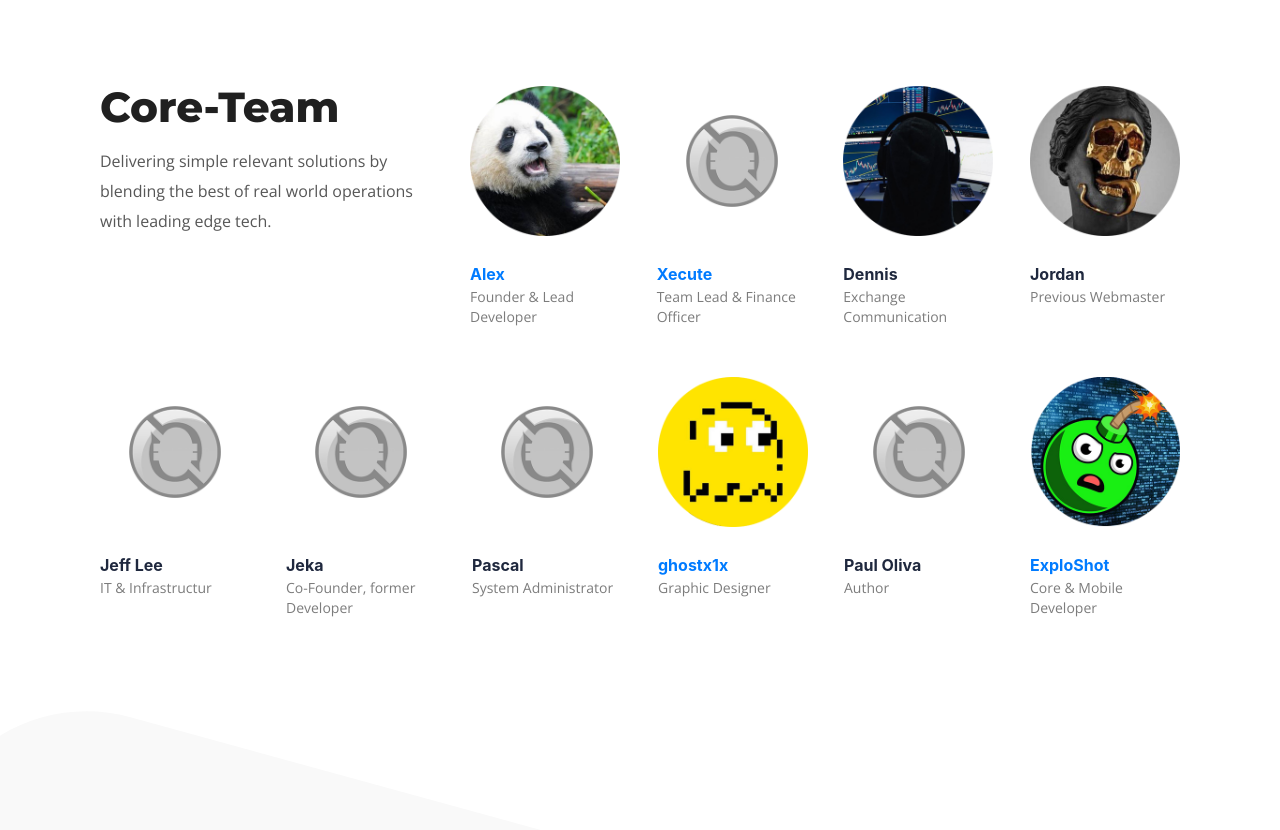
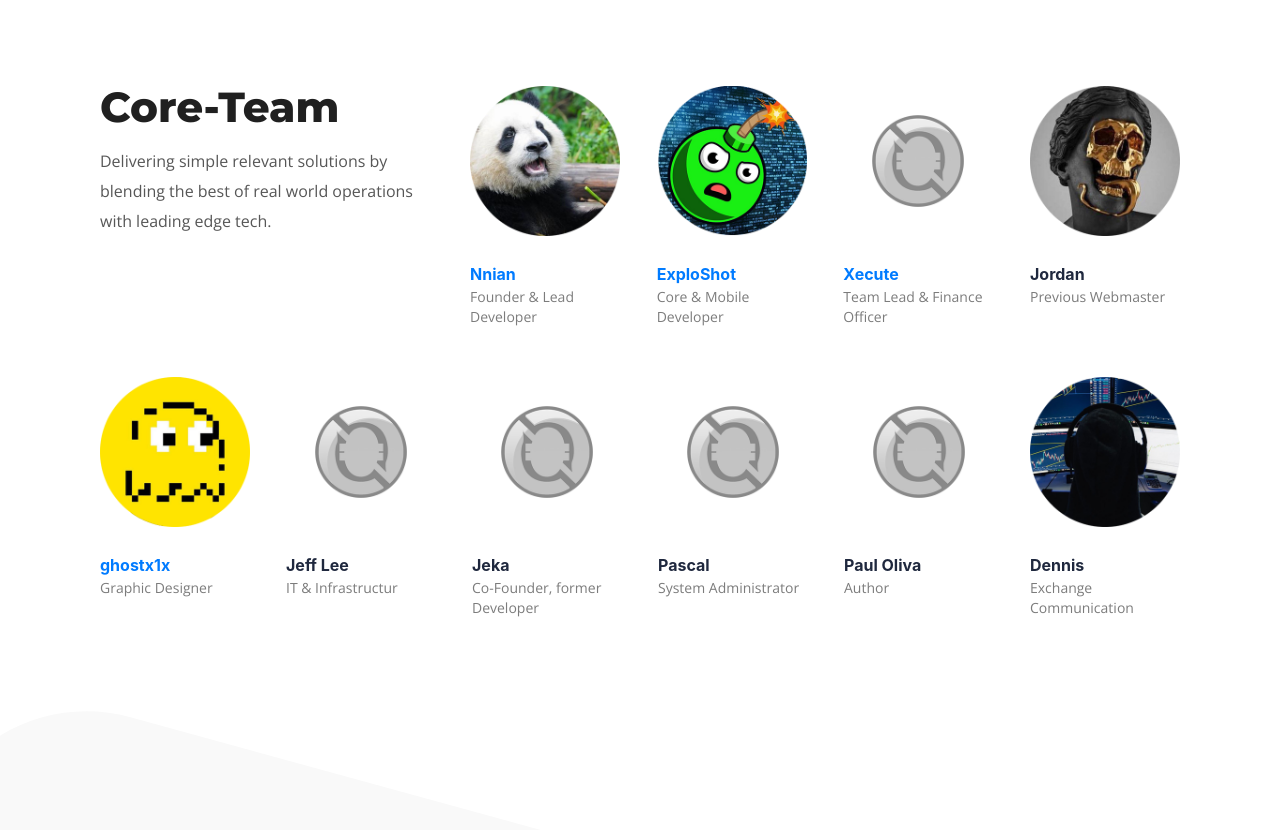
Before and after one commit to qwertycoin-org/qwertycoin-org.github.io, a plain HTML site: page index.html in a window 1280 px wide. Shown: the part 8184-9014 px from the top of the page. Drawn offline with nearby package versions, Linux system fonts and the light colour scheme; a script that the page names is missing.

Commit message:
changed teams sortings

```diff
--- a/index.html
+++ b/index.html
@@ -1744,18 +1744,18 @@
                             <div class="core__team-row core__team-row_one">
                                 <div class="item-team">
                                     <img src="./img/members/team-01.png" alt="" class="item-team__img">
-                                    <div class="item-team__title"><a href="https://github.com/nnian" title="Go and visit Alex on GitHub" target="_blank">Alex</a></div>
+                                    <div class="item-team__title"><a href="https://github.com/nnian" title="Go and visit Alex on GitHub" target="_blank">Nnian</a></div>
                                     <div class="item-team__text" data-i18n="team-desc-alex">Founder & Lead Developer</div>
+                                </div>
+                                <div class="item-team">
+                                    <img src="./img/members/team-10.png" alt="" class="item-team__img">
+                                    <div class="item-team__title"><a href="https://github.com/exploshot" title="Go and visit Marc on GitHub" target="_blank">ExploShot</a></div>
+                                    <div class="item-team__text" data-i18n="team-desc-exploshot">Co-Founder & Lead Developer</div>
                                 </div>
                                 <div class="item-team">
                                     <img src="./img/members/team-02.png" alt="" class="item-team__img">
                                     <div class="item-team__title"><a href="https://github.com/Xecute0101" title="Go and visit Jason on GitHub" target="_blank">Xecute</a></div>
                                     <div class="item-team__text" data-i18n="team-desc-xecute">Team Lead & Finance Officer</div>
-                                </div>
-                                <div class="item-team">
-                                    <img src="./img/members/team-03.png" alt="" class="item-team__img">
-                                    <div class="item-team__title">Dennis</div>
-                                    <div class="item-team__text" data-i18n="team-desc-dennis">Exchange Communication</div>
                                 </div>
                                 <div class="item-team">
                                     <img src="./img/members/team-04.png" alt="" class="item-team__img">
@@ -1769,6 +1769,11 @@
                         <div class="core__col col">
                             <div class="core__team-row">
                                 <div class="item-team">
+                                    <img src="./img/members/team-08.png" alt="" class="item-team__img">
+                                    <div class="item-team__title"><a href="https://github.com/ghostx1x" title="Go and visit Michael on GitHub" target="_blank">ghostx1x</a></div>
+                                    <div class="item-team__text" data-i18n="team-desc-ghost">Graphic Designer</div>
+                                </div>
+                                <div class="item-team">
                                     <img src="./img/members/team-05.png" alt="" class="item-team__img">
                                     <div class="item-team__title">Jeff Lee</div>
                                     <div class="item-team__text" data-i18n="team-desc-jefflee">IT & Infrastructure</div>
@@ -1776,7 +1781,7 @@
                                 <div class="item-team">
                                     <img src="./img/members/team-06.png" alt="" class="item-team__img">
                                     <div class="item-team__title">Jeka</div>
-                                    <div class="item-team__text" data-i18n="team-desc-jeka">Co-Founder, former Developer</div>
+                                    <div class="item-team__text" data-i18n="team-desc-jeka">Co-Founder</div>
                                 </div>
                                 <div class="item-team">
                                     <img src="./img/members/team-07.png" alt="" class="item-team__img">
@@ -1784,19 +1789,14 @@
                                     <div class="item-team__text" data-i18n="team-desc-pascal">System Administrator</div>
                                 </div>
                                 <div class="item-team">
-                                    <img src="./img/members/team-08.png" alt="" class="item-team__img">
-                                    <div class="item-team__title"><a href="https://github.com/ghostx1x" title="Go and visit Michael on GitHub" target="_blank">ghostx1x</a></div>
-                                    <div class="item-team__text" data-i18n="team-desc-ghost">Graphic Designer</div>
-                                </div>
-                                <div class="item-team">
                                     <img src="./img/members/team-09.png" alt="" class="item-team__img">
                                     <div class="item-team__title">Paul Oliva</div>
                                     <div class="item-team__text" data-i18n="team-desc-pauloliva">Author</div>
                                 </div>
                                 <div class="item-team">
-                                    <img src="./img/members/team-10.png" alt="" class="item-team__img">
-                                    <div class="item-team__title"><a href="https://github.com/exploshot" title="Go and visit Marc on GitHub" target="_blank">ExploShot</a></div>
-                                    <div class="item-team__text" data-i18n="team-desc-exploshot">Core & Mobile Developer</div>
+                                    <img src="./img/members/team-03.png" alt="" class="item-team__img">
+                                    <div class="item-team__title">Dennis</div>
+                                    <div class="item-team__text" data-i18n="team-desc-dennis">Communication</div>
                                 </div>
                             </div>
                         </div>
@@ -2101,7 +2101,7 @@
                             <div class="footer__block-link">
                                 <a href="/privacy#privacy" data-i18n="menu-privacypolicy">Privacy Policy</a> |
                                 <a href="/terms#tos" data-i18n="menu-tos">Terms and Conditions</a><br/>
-                                <a href="https://github.com/qwertycoin-org/qwertycoin-org.github.io" target="_blank"><strong  data-i18n="menu-editwebsite">Edit this Website</strong></a>
+                                <a href="https://github.com/qwertycoin-org/qwertycoin-org.github.io/edit/master/index.html" target="_blank"><strong  data-i18n="menu-editwebsite">Edit this Website</strong></a>
                             </div>
                         </div>
                         <div class="footer__col-r col-lg-9 col-md-10 col-12">
```
Also changed, not shown: privacy.html (+1 -1 lines), terms.html (+1 -1 lines).
